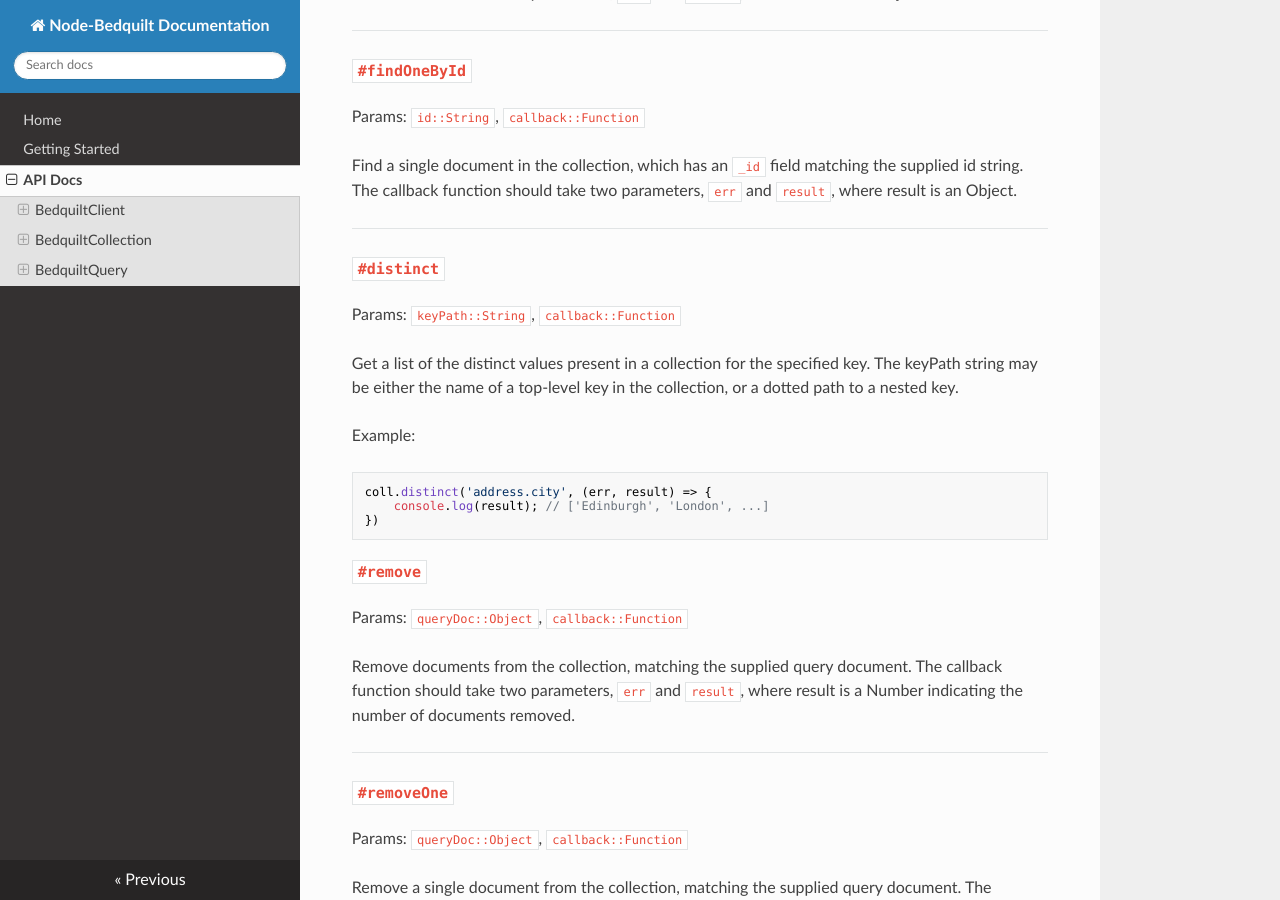
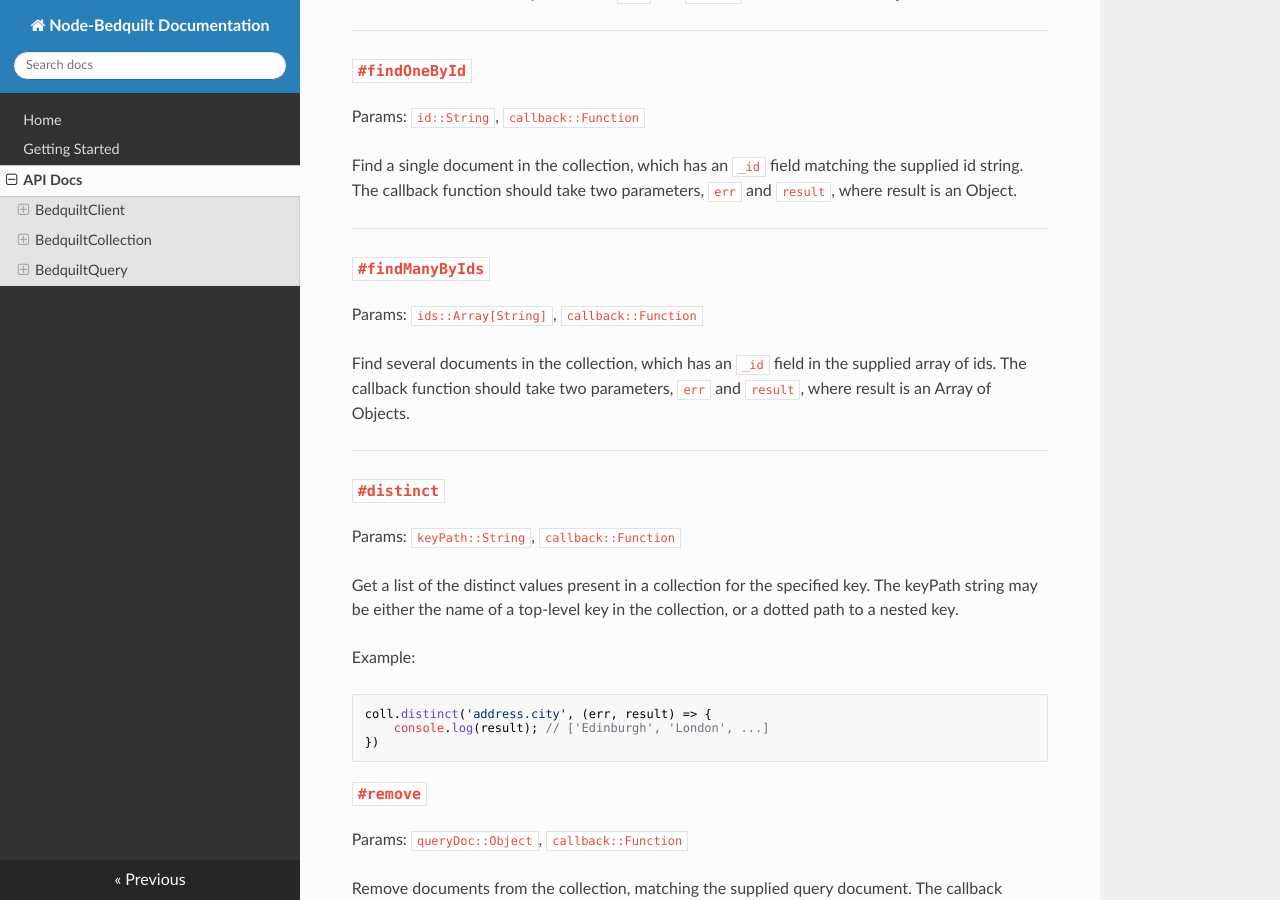
Before and after one commit to BedquiltDB/node-bedquilt, an MkDocs documentation site: the page built from docs/api_docs.md, in a window 1280 px wide and 900 px high, scrolled down 3340 px. Built offline with MkDocs 1.6.1, drawn with Linux system fonts in a browser that asks for light colours; nearby versions of some CDN libraries; old or Windows-style settings are respelled for this version of MkDocs.

Commit message:
update docs

```diff
--- a/docs/api_docs.md
+++ b/docs/api_docs.md
@@ -171,6 +171,20 @@ The callback function should take two parameters, `err` and `result`, where resu
 
 ----
 
+
+
+### `#findManyByIds`
+
+Params: `ids::Array[String]`, `callback::Function`
+
+Find several documents in the collection, which has an `_id` field in the supplied array of ids.
+The callback function should take two parameters, `err` and `result`, where result is an Array of Objects.
+
+----
+
+
+
+
 ### `#distinct`
 
 Params: `keyPath::String`, `callback::Function`
```
